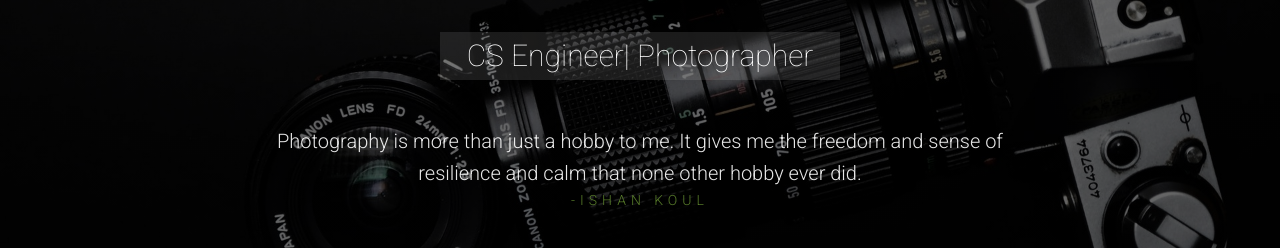
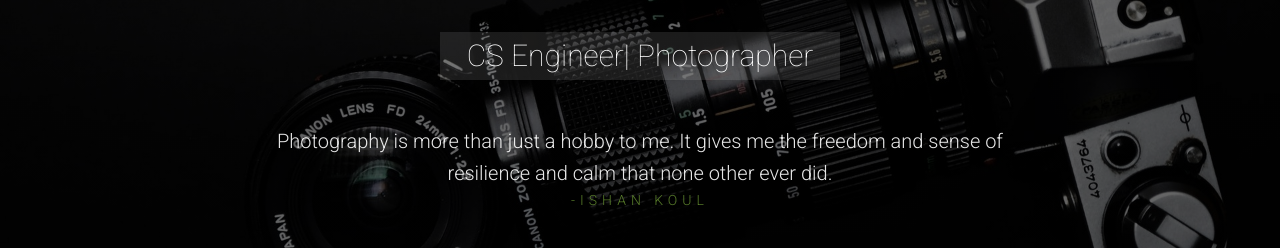
Before and after one commit to rnsishan/photographyportfolio, a plain HTML site: page index.html in a window 1280 px wide. Shown: the part 335-583 px from the top of the page. Drawn offline with Linux system fonts and the light colour scheme.

Commit message:
Update index.html

```diff
--- a/index.html
+++ b/index.html
@@ -51,7 +51,7 @@
                 <h2>Hey I'm Ishan Koul</h2>
                 <h3>CS Engineer| Photographer</h3>
                 <blockquote>Photography is more than just a hobby to me. It gives me the freedom and sense of resilience
-                    and calm that none other hobby ever did.
+                    and calm that none other ever did.
                     <span>-Ishan Koul</span>
                 </blockquote>
             </div>
```
